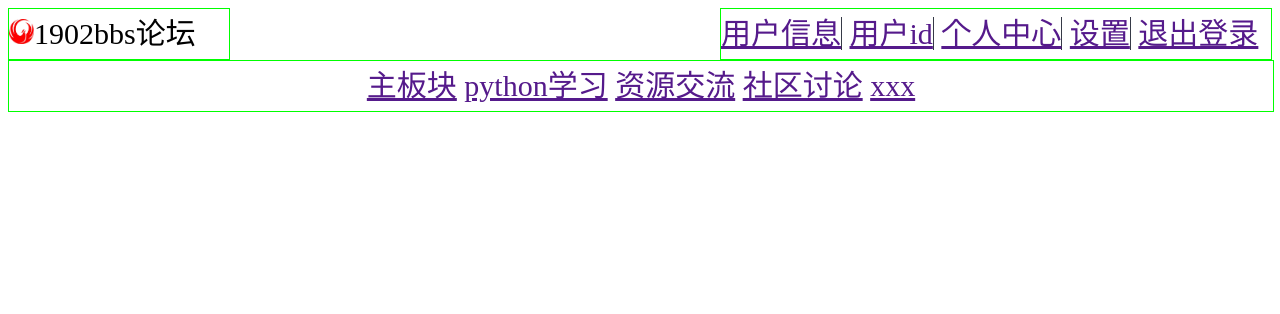
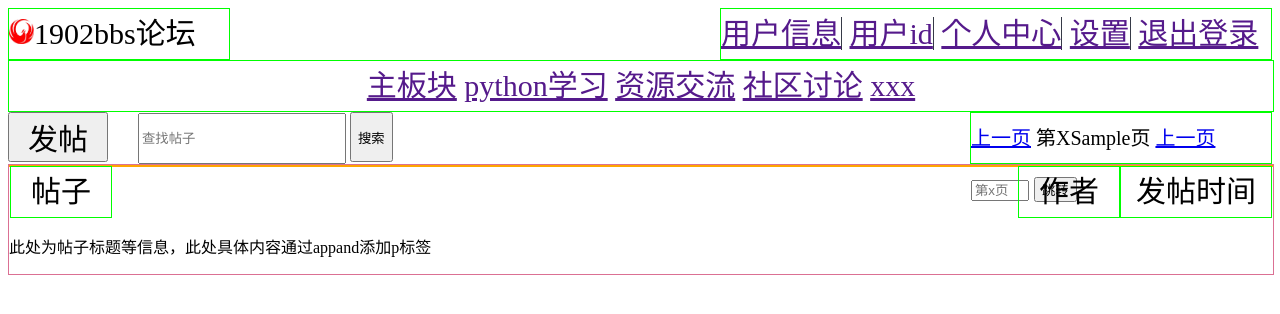
Before and after one commit to jiajiabin/bbs_1902, a Flask app: template templates/front/index.html in a window 1280 px wide. Shown: the top 314 px of the page. Run offline with Flask 2, Linux system fonts and the light colour scheme; the template is opened without the code that fills it: most values are stand-ins (such as "Sample title", 1, 10 or a date in 2020).

Commit message:
论坛前台主页基本结构

```diff
--- a/static/front/css/front_base.css
+++ b/static/front/css/front_base.css
@@ -1,3 +1,7 @@
+.body{
+    padding-top: 10px;
+}
+
 /*logo设置*/
 .logo{
     float: left;
@@ -36,5 +40,4 @@
     width: 100%;
     overflow:hidden;
     text-align: center;
-
 }
--- /dev/null
+++ b/static/front/css/front_index.css
@@ -0,0 +1,79 @@
+/*发帖按钮*/
+.but_fatie{
+    float: left;
+    text-align: center;
+}
+.but_fatie button{
+    width: 100px;
+    height: 50px;
+    font-size: 30px;
+    line-height: 50px;
+}
+
+/*查找帖子*/
+.search_tie{
+    float: left;
+    width: 300px;
+}
+.search_tie .one{
+    overflow:hidden;
+    margin: 0 0 0 30px;
+    width: 200px;
+    height: 45px;
+}
+.search_tie .two{
+    overflow:hidden;
+    height: 50px;
+}
+
+/*跳转页面*/
+.page_jump{
+    float: right;
+    font-size: 20px;
+    line-height: 50px;
+    border: lime 1px solid;
+    height: 50px;
+    width: 300px;
+}
+.page_jump .four{
+    width: 50px;
+}
+
+/*帖子信息*/
+.data_tie{
+    overflow:hidden;
+    width: 100%;
+    border: palevioletred 1px solid;
+}
+.data_tie .tie_title{
+    border: orange 1px solid;
+    text-align: center;
+}
+.data_tie .tie_title .one{
+    float: left;
+    font-size: 30px;
+    line-height: 50px;
+    border: lime 1px solid;
+    width: 100px;
+    height: 50px;
+}
+.data_tie .tie_title .two{
+    float: right;
+    font-size: 30px;
+    line-height: 50px;
+    border: lime 1px solid;
+    width: 100px;
+    height: 50px;
+}
+.data_tie .tie_title .three{
+    float: right;
+    font-size: 30px;
+    line-height: 50px;
+    border: lime 1px solid;
+    width: 150px;
+    height: 50px;
+}
+.data_tie .tiezi{
+    overflow:hidden;
+    width: 100%;
+}
--- a/templates/front/base.html
+++ b/templates/front/base.html
@@ -4,8 +4,8 @@
 <head>
     <meta charset="UTF-8">
     <title>{% block title %}{% endblock %}</title>
-<link rel="stylesheet" href="{{ static('front/css/front_base.css')}}">
-
+    <link rel="stylesheet" href="{{ static('front/css/front_base.css')}}">
+    {% block css_or_js %}{% endblock %}
 </head>
 <body>
 
@@ -27,6 +27,7 @@
     <span id="five"><a href="">xxx</a></span>
 </div>
 
-    {% block xxx %}     {% endblock %}
+
+    {% block content %}{% endblock %}
 </body>
 </html>
--- a/templates/front/index.html
+++ b/templates/front/index.html
@@ -1,3 +1,39 @@
 {% extends 'front/base.html' %}
 
 {% block title %}论坛主页{% endblock %}
+
+{% block css_or_js %}<link rel="stylesheet" href="{{ static('front/css/front_index.css')}}">{% endblock %}
+
+{#帖子主页展示>>>>>>>>>>>>#}
+{% block content %}
+<div class="but_fatie">
+    <button>发帖</button>
+</div>
+
+<div class="search_tie">
+    <form action="#" method="post">
+        <span><input class="one" type="text" placeholder="查找帖子"></span>
+        <span><input class="two" type="submit" value="搜索"></span>
+    </form>
+</div>
+
+<div class="page_jump">
+    <span class="one"><a href="#">上一页</a></span>
+    <span class="two">第X{{ x }}页</span>
+    <span class="three"><a href="#">上一页</a></span>
+    <input class="four" type="text" placeholder="第x页">
+    <input class="five" type="submit" value="跳转">
+</div>
+
+<div class="data_tie">
+    <div class="tie_title">
+        <div class="one">帖子</div>
+        <div class="three">发帖时间</div>
+        <div class="two">作者</div>
+    </div>
+    <div class="tiezi">
+         <p>此处为帖子标题等信息，此处具体内容通过appand添加p标签</p>
+    </div>
+</div>
+{% endblock %}
+{#<<<<<<<<<<<<<<帖子主页展示#}
```
